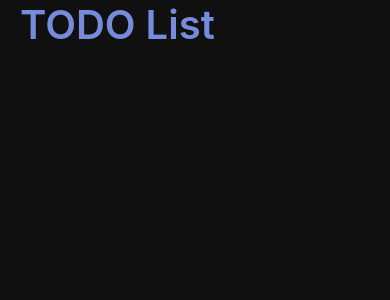
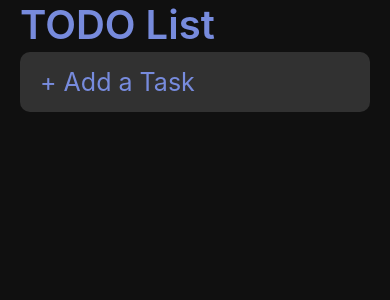
Before and after one commit to woorim960/todo-react-native, a React Native app: screen / in a window 390 px wide. Shown: the top 300 px of the page. Built offline with nearby package versions, Linux system fonts and the light colour scheme.

Commit message:
투두 입력 기능 구현

```diff
--- a/src/App.js
+++ b/src/App.js
@@ -1,8 +1,10 @@
-import React from "react";
+import React, { useState } from "react";
+import { StatusBar } from "react-native";
 import styled, { ThemeProvider } from "styled-components/native";
 import { theme } from "./theme";
+import Input from "./components/Input";
 
-const Container = styled.View`
+const Container = styled.SafeAreaView`
   flex: 1;
   background-color: ${({ theme }) => theme.background};
   align-items: center;
@@ -18,10 +20,31 @@ const Title = styled.Text`
 `;
 
 const App = () => {
+  const [newTask, setNewTask] = useState("");
+
+  const _addTask = () => {
+    alert(`Add: ${newTask}`);
+    setNewTask("");
+  };
+
+  const _handleTextChange = (text) => {
+    setNewTask(text);
+  };
+
   return (
     <ThemeProvider theme={theme}>
       <Container>
+        <StatusBar
+          barStyle="light-content"
+          backgroundColor={theme.itemBackground}
+        />
         <Title>TODO List</Title>
+        <Input
+          placeholder="+ Add a Task"
+          value={newTask}
+          onChangeText={_handleTextChange}
+          onSubmitEditing={_addTask}
+        />
       </Container>
     </ThemeProvider>
   );
--- /dev/null
+++ b/src/components/Input.js
@@ -0,0 +1,45 @@
+import React from "react";
+import styled from "styled-components/native";
+import { Dimensions } from "react-native";
+import PropTypes from "prop-types";
+
+const StyledInput = styled.TextInput.attrs(({ theme }) => ({
+  placeholderTextColor: theme.main,
+}))`
+  width: ${({ width }) => width - 40}px;
+  height: 60px;
+  margin: 3px 0;
+  padding: 15px 20px;
+  border-radius: 10px;
+  background-color: ${({ theme }) => theme.itemBackground};
+  font-size: 25px;
+  color: ${({ theme }) => theme.text};
+`;
+
+const Input = ({ placeholder, value, onChangeText, onSubmitEditing }) => {
+  const width = Dimensions.get("window").width;
+
+  return (
+    <StyledInput
+      width={width}
+      placeholder={placeholder}
+      maxLength={50}
+      autoCapitalize="none"
+      autoCorrect={false}
+      returnKeyType="done"
+      keyboardAppearance="dark"
+      value={value}
+      onChangeText={onChangeText}
+      onSubmitEditing={onSubmitEditing}
+    />
+  );
+};
+
+Input.propTypes = {
+  placeholder: PropTypes.string,
+  value: PropTypes.string.isRequired,
+  onChangeText: PropTypes.func.isRequired,
+  onSubmitEditing: PropTypes.func.isRequired,
+};
+
+export default Input;
```
